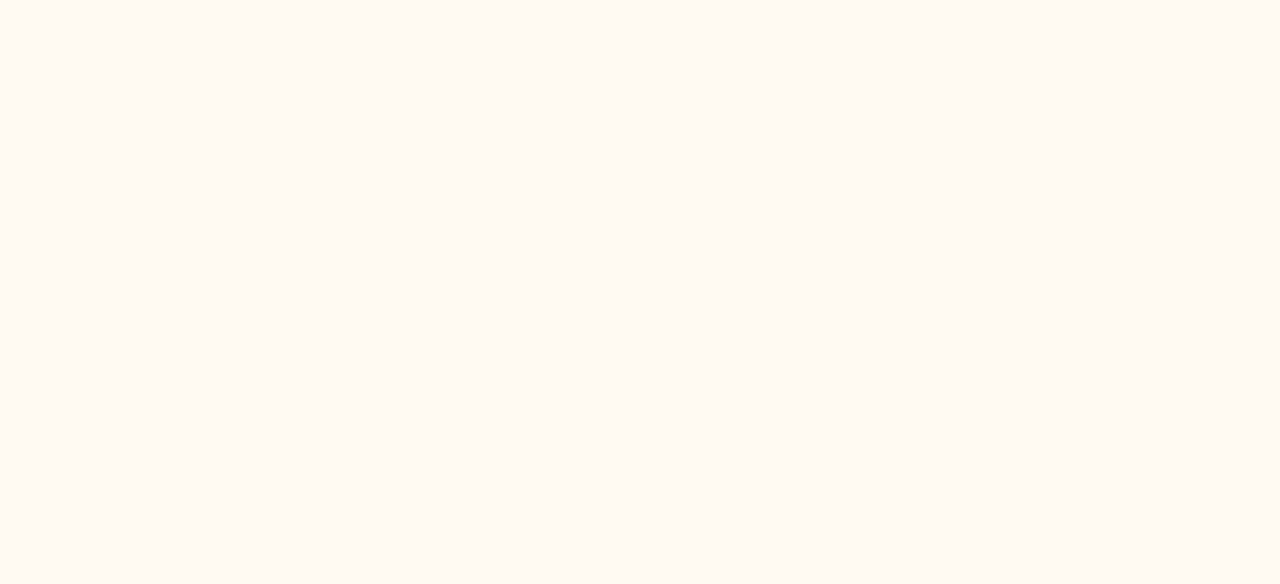
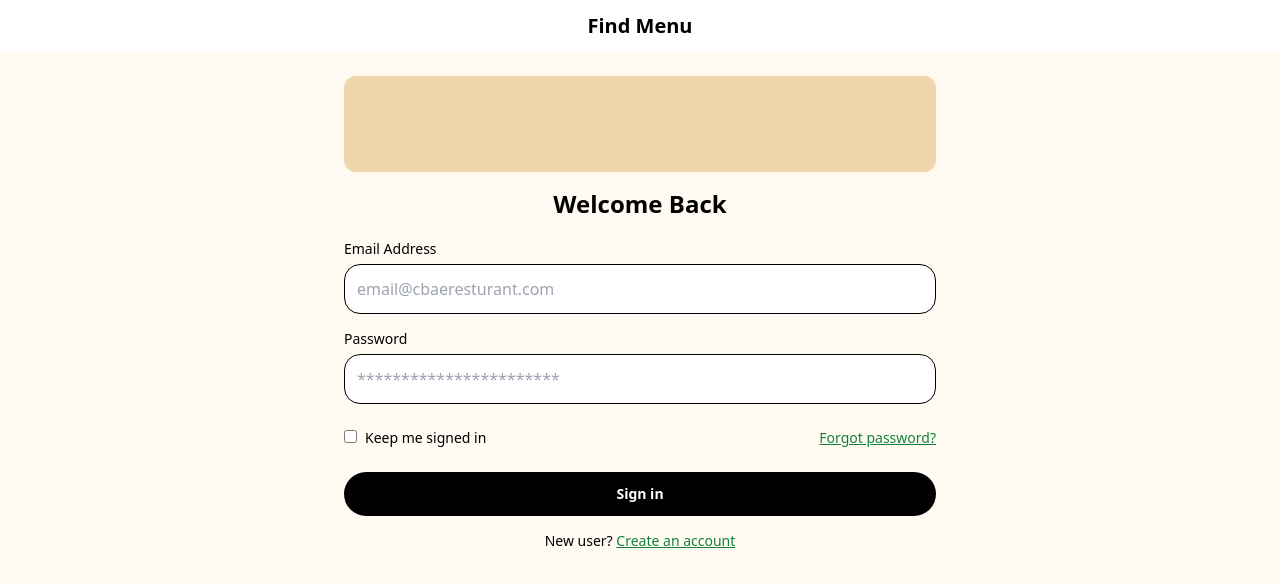
Before and after one commit to abdulsalamIshaq/find_menu, a React (Create React App) app: page /login in a window 1280 px wide. Before the commit this address had no page. Shown: the top 584 px of the page. Built offline with nearby package versions, Linux system fonts and the light colour scheme.

Commit message:
Addition: added signin and register page

```diff
--- a/src/App.js
+++ b/src/App.js
@@ -1,7 +1,9 @@
 import Home from "./pages/Home";
 import Categories from "./pages/Categories";
 import Details from "./pages/Details";
+import Login from "./pages/Login";
 import { Routes, Route } from "react-router-dom";
+import Register from "./pages/Register";
 
 function App() {
   return (
@@ -10,6 +12,8 @@ function App() {
         <Route path="/" element={<Home />} />
         <Route path="/categories" element={<Categories />} />
         <Route path="/details" element={<Details />} />
+        <Route path="/login" element={<Login />} />
+        <Route path="/register" element={<Register />} />
       </Routes>
     </div>
   );
--- /dev/null
+++ b/src/components/AuthComponent.js
@@ -0,0 +1,20 @@
+function AuthComponent(props) {
+    return (
+        <>
+            <div className="bg-white p-3 text-center">
+                <span className="text-xl font-bold">Find Menu</span>
+            </div>
+            <div className="m-auto px-6 md:w-1/2 py-6">
+                <div className="bg-desertSand h-24 rounded-xl"></div>
+                <span className={`text-center block ${(props.subtitle)? 'pt-5': 'py-4'} font-semibold text-2xl`}>{props.title}</span>
+                {(props.subtitle) ?
+                    <span className="text-center pb-3 text-[#604E37] block font-semibold text-sm">{ props.subtitle }</span>
+                : ''}
+                { props.children }
+            </div>
+        </>
+
+    );
+}
+
+export default AuthComponent;
--- a/src/components/Menus.js
+++ b/src/components/MenusComponet.js
@@ -1,6 +1,6 @@
 import { Link } from "react-router-dom";
 
-function Menus()
+function MenusComponet()
 {
     return (
         <div className="menu-list">
@@ -38,4 +38,4 @@ function Menus()
     );
 }
 
-export default Menus;
+export default MenusComponet;
--- a/src/pages/Home.js
+++ b/src/pages/Home.js
@@ -1,5 +1,5 @@
 import React, { useState } from 'react';
-import Menus from "../components/Menus";
+import MenusComponet from "../components/MenusComponet";
 import { Link } from "react-router-dom";
 
 function Home() {
@@ -18,14 +18,14 @@ function Home() {
 
                     <div className="flex flex-row content-center flex-wrap justify-between md:justify-center mt-8">
                         <div className="share mr-2">
-                            <a href="#"
+                            <Link to="#"
                                 className="bg-transparent text-black text-sm py-2 px-4 border border-black rounded-full mr-2">
                                 <i className="fa-solid fa-share-nodes"></i> Share
-                            </a>
-                            <a href="#"
+                            </Link>
+                            <Link to="#"
                                 className="bg-transparent text-black text-sm py-2 px-4 border border-black rounded-full">
                                 <i className="fa-solid fa-location-dot"></i> Map
-                            </a>
+                            </Link>
                         </div>
                         <div className="category">
                             <Link to="/categories"
@@ -42,10 +42,10 @@ function Home() {
             </div>
 
             <div className="grid lg:grid-cols-3 md:grid-cols-2 gap-8 md:gap-8 md:p-6">
-                <Menus />
-                <Menus />
-                <Menus />
-                <Menus />
+                <MenusComponet />
+                <MenusComponet />
+                <MenusComponet />
+                <MenusComponet />
             </div>
 
             {/* <div className={`${(!bottomBar) ? 'hidden' : '' } w-full z-20 px-8 py-5 bg-dutchWhite bottom-0 fixed position:static rounded-t-3xl`} style={{ minHeight: '50%' }}>
@@ -53,8 +53,9 @@ function Home() {
 
                 </div>
             </div> */}
-            <div className={`navigation w-full z-20 px-8 py-5 ${(bottomBar) ? 'bg-dutchWhite' : 'bg-dutchWhite'} bottom-0 fixed  overflow-auto rounded-t-3xl`}
+            <div className={`navigation w-full pt-8 z-20 px-8 py-5 ${(bottomBar) ? 'bg-dutchWhite' : 'bg-dutchWhite'} bottom-0 fixed  rounded-t-3xl`}
                 style={(bottomBar) ? { minHeight: '65%', maxHeight: '65%' } : {}}>
+                <div className='overflow-y-scroll'>
                     <div className={`flex justify-between content-center md:justify-between ${(bottomBar) ? 'pb-2 border-b border-secondary' : ''}`}>
                         <div className="leading-tight not-italic tracking-tighter md:text-xl">
                             <p className="font-semibold">Bookmarked Meals</p>
@@ -189,6 +190,7 @@ function Home() {
                     }
                 </div>
             </div>
+        </div>
     );
 }
 
--- /dev/null
+++ b/src/pages/Login.js
@@ -0,0 +1,34 @@
+import { Link } from "react-router-dom";
+import AuthComponent from "../components/AuthComponent";
+
+function Login() {
+    return (
+        <AuthComponent title="Welcome Back">
+            <form className="flex flex-col gap-3" method="GET">
+                <div className="">
+                    <label for="email" className="text-sm">Email Address</label>
+                    <input type="text" name="email" className="border border-black rounded-2xl py-3 px-3 w-full mt-1" placeholder="email@cbaeresturant.com" />
+                </div>
+                <div className="">
+                    <label for="password" className="text-sm">Password</label>
+                    <input type="text" name="password" className="border border-black rounded-2xl py-3 px-3 w-full mt-1" placeholder="***********************" />
+                </div>
+                <div className="flex flex-row justify-between text-sm mt-3">
+                    <div className="">
+                        <input type="checkbox" name="signedIn" className="" />
+                        <span className="px-2">Keep me signed in</span>
+                    </div>
+                    <Link to="#" className="text-green-700 underline block">Forgot password?</Link>
+                </div>
+                <button className="block text-sm font-semibold py-3 rounded-3xl bg-black text-white align-middle mt-3">
+                    Sign in
+                </button>
+            </form>
+            <div className="text-center mt-3">
+                <span className="text-sm">New user? <Link to="/register" className="text-green-700 underline">Create an account</Link></span>
+            </div>
+        </AuthComponent>
+    );
+}
+
+export default Login;
--- /dev/null
+++ b/src/pages/Register.js
@@ -0,0 +1,31 @@
+import { Link } from "react-router-dom";
+import AuthComponent from "../components/AuthComponent";
+
+function Register() {
+    return (
+        <AuthComponent title="Create Account" subtitle="Create a new findmenu account">
+            <form className="flex flex-col gap-3" method="GET">
+                <div className="">
+                    <label for="name" className="text-sm">Name of your resturant</label>
+                    <input type="text" name="name" className="border border-black rounded-2xl py-3 px-3 w-full mt-1" placeholder="email@cbaeresturant.com" />
+                </div>
+                <div className="">
+                    <label for="email" className="text-sm">Email</label>
+                    <input type="text" name="email" className="border border-black rounded-2xl py-3 px-3 w-full mt-1" placeholder="email@cbaeresturant.com" />
+                </div>
+                <div className="">
+                    <label for="password" className="text-sm">Create a password</label>
+                    <input type="text" name="password" className="border border-black rounded-2xl py-3 px-3 w-full mt-1" placeholder="***********************" />
+                </div>
+                <button className="block py-3 text-sm font-semibold rounded-3xl bg-black text-white align-middle mt-3">
+                    Submit & Continue
+                </button>
+            </form>
+            <div className="text-center mt-3">
+                <span className="text-sm">Have an account? <Link to="/login" className="text-green-700 underline">Sign in</Link></span>
+            </div>
+        </AuthComponent>
+    );
+}
+
+export default Register;
```
Also changed, not shown: src/pages/Categories.js (+22 -22 lines). Lines whose indentation alone changed are shown as unchanged.
